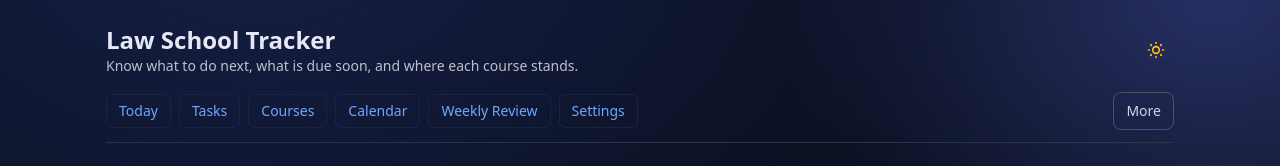
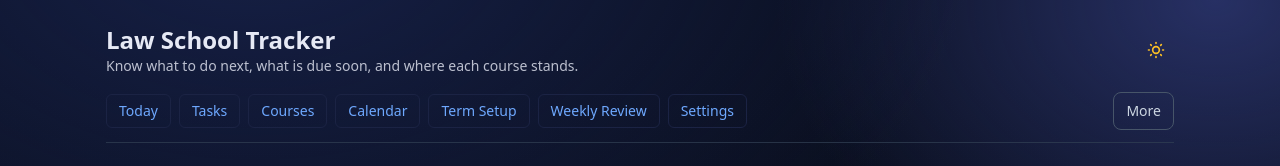
Before and after one commit to Typenine/Law-School-Tracker, a Next.js app: page /semester in a window 1280 px wide. Shown: the top 166 px of the page. Built offline with nearby package versions, Linux system fonts and the light colour scheme; no server answers; the database is empty.

Commit message:
feat: add term setup to primary navigation

```diff
--- a/app/layout.tsx
+++ b/app/layout.tsx
@@ -49,6 +49,7 @@ export default function RootLayout({ children }: { children: React.ReactNode })
                   <Link href="/tasks" className="nav-link">Tasks</Link>
                   <Link href="/courses" className="nav-link">Courses</Link>
                   <Link href="/calendar" className="nav-link">Calendar</Link>
+                  <Link href="/semester" className="nav-link">Term Setup</Link>
                   <Link href="/review" className="nav-link">Weekly Review</Link>
                   <Link href="/settings" className="nav-link">Settings</Link>
                 </nav>
```
